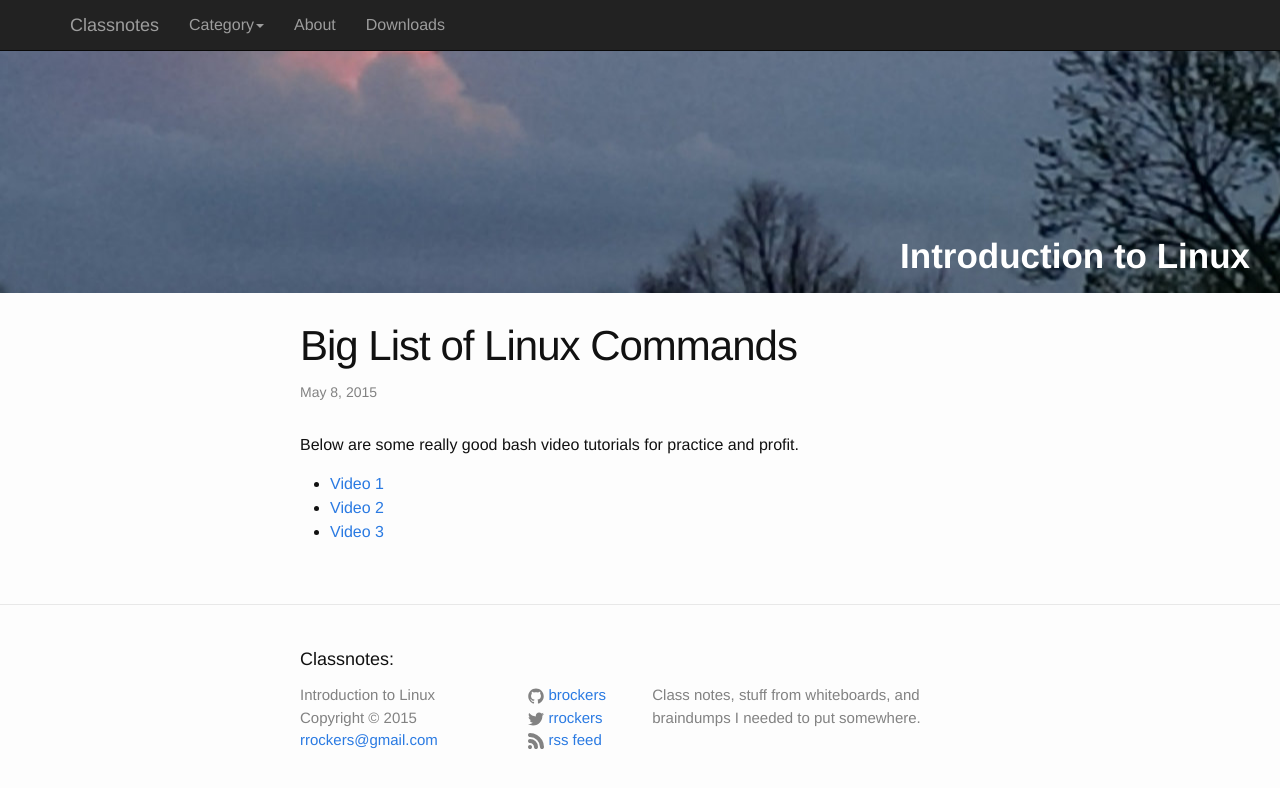
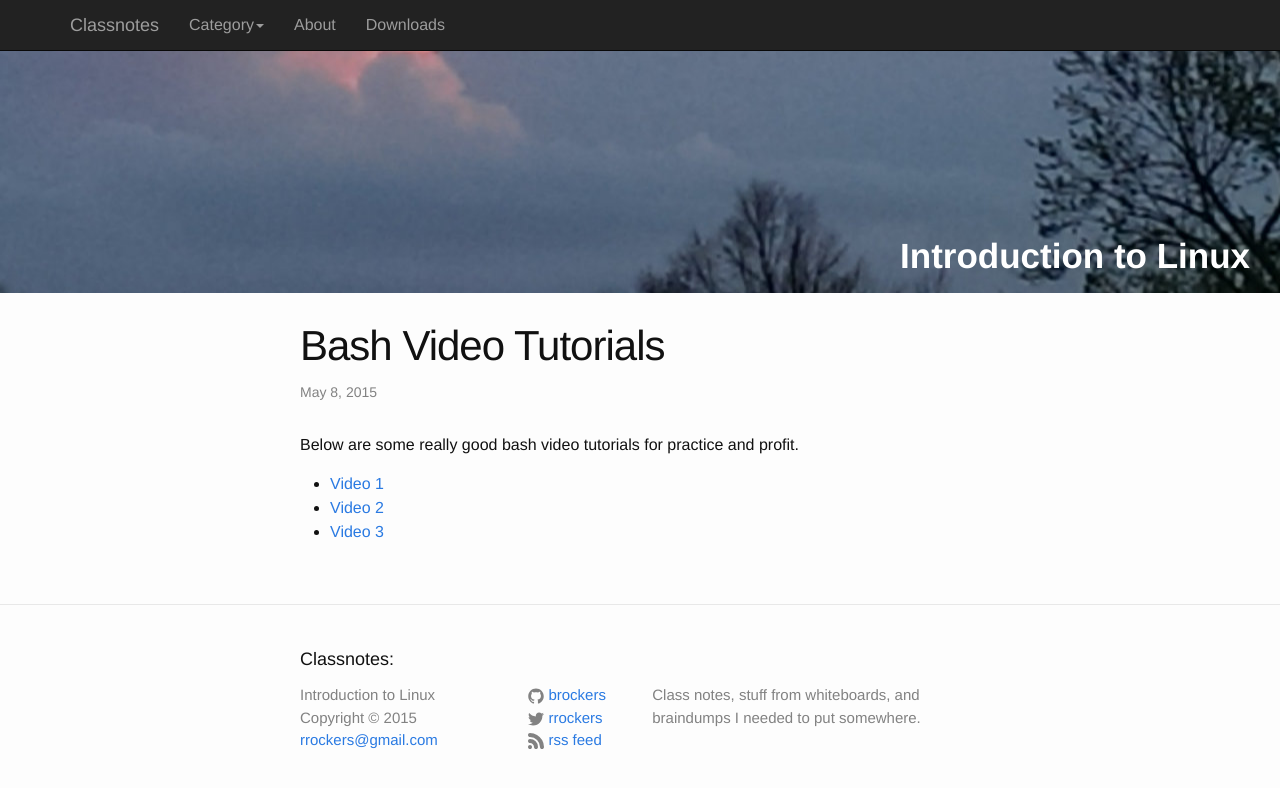
Before and after one commit to brockers/nt1430, a Jekyll site: the page built from _posts/2015-05-08-bash-tutorial-videos.md, in a window 1280 px wide. Shown: the top 788 px of the page. Built offline with Jekyll 4.4.1, drawn with Linux system fonts in a browser that asks for light colours; Markdown is read by kramdown in place of the engine named in the settings.

Commit message:
Updated title

```diff
--- a/_posts/2015-05-08-bash-tutorial-videos.md
+++ b/_posts/2015-05-08-bash-tutorial-videos.md
@@ -1,6 +1,6 @@
 ---
 layout: post
-title: "Big List of Linux Commands"
+title: "Bash Video Tutorials"
 date: 20150508 15:31:31
 categories: unit08
 ---
```
